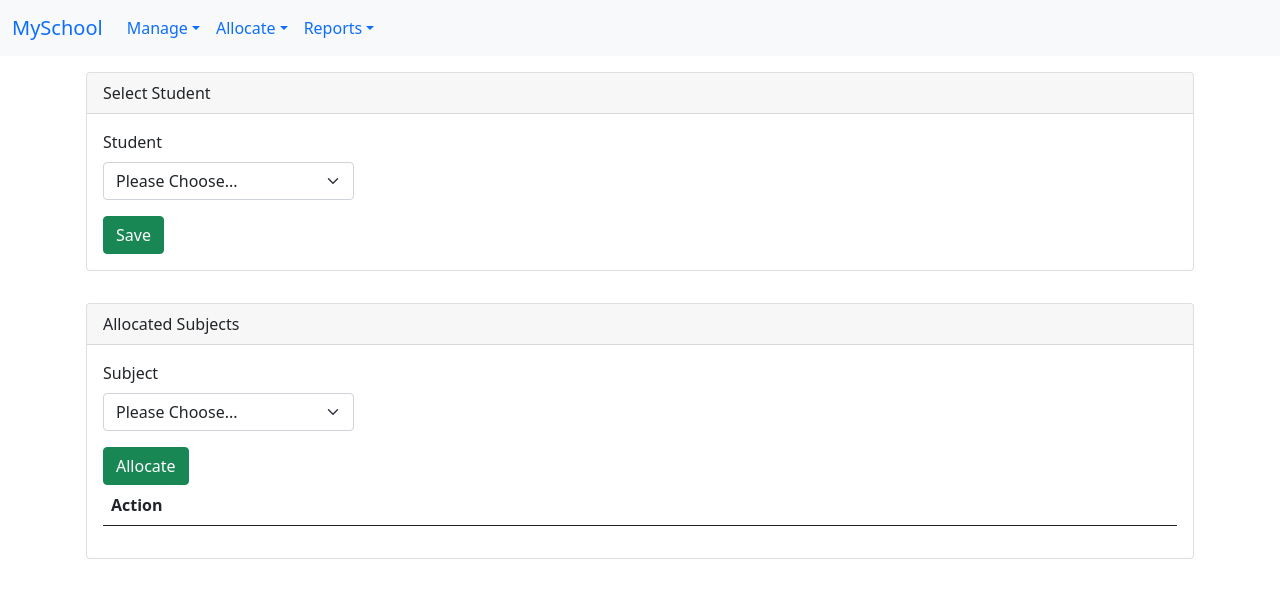
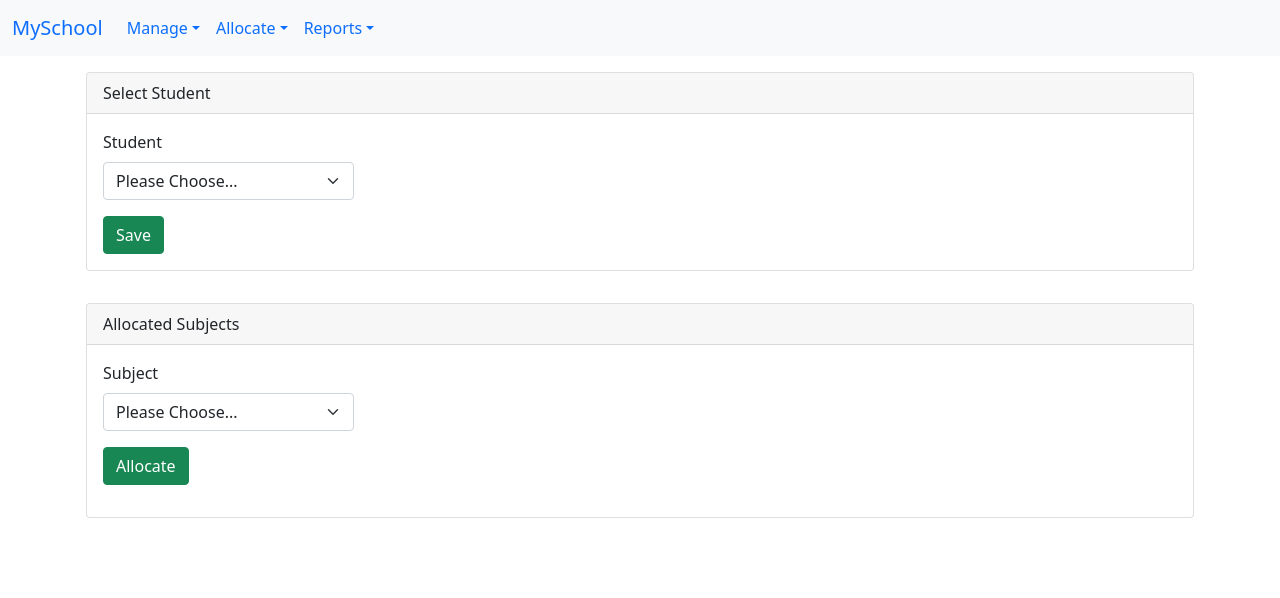
Before and after one commit to Bumbl3b33/school-management-system, a React (Create React App) app: page /allocate/studentSubjects in a window 1280 px wide. Shown: the top 598 px of the page. Built offline with nearby package versions, Linux system fonts and the light colour scheme.

Commit message:
refactored custom table to not render anything unless table is provided

```diff
--- a/src/components/common/customTable/CustomTable.jsx
+++ b/src/components/common/customTable/CustomTable.jsx
@@ -1,12 +1,15 @@
 import { Table, Button } from "reactstrap";
 
-const CustomTable = ({table, buttonHandler, buttonText }) => {
+const CustomTable = ({ table, buttonHandler, buttonText }) => {
   return (
     <Table striped>
       <thead>
         <tr>
-          {table && Object.keys(table[0]).map((key, index) => <th key={index}> {key} </th>)}
-          {buttonHandler && <th>Action</th>}
+          {table &&
+            <>
+              {Object.keys(table[0]).map((key, index) => <th key={index}> {key} </th>)}
+              {buttonHandler && <th>Action</th>}
+            </>}
         </tr>
       </thead>
       <tbody>
```
